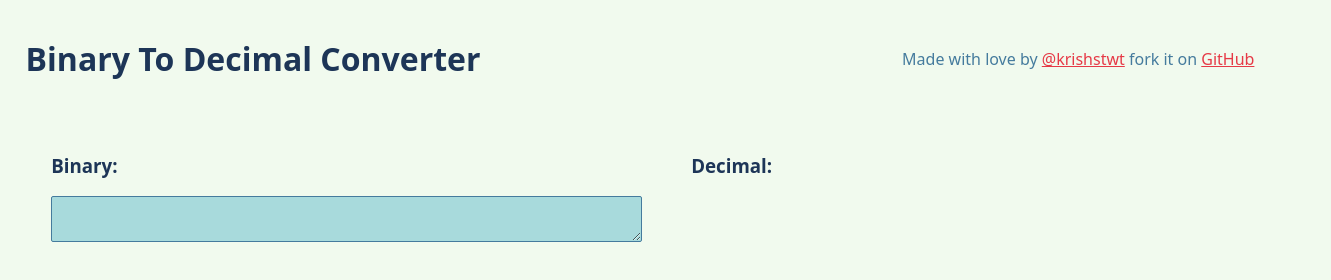
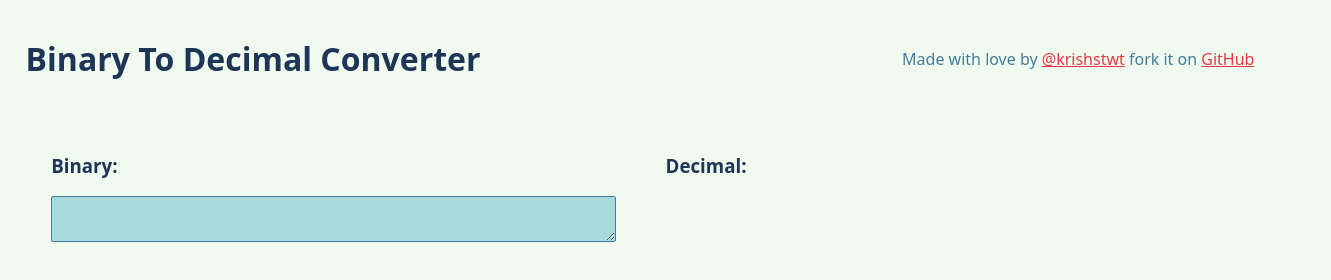
Before and after one commit to kkrishguptaa/learning, a plain HTML site: page florinpop17/app-ideas/Bin2Dec/index.html in a window 1280 px wide. Shown: the whole page, 1331 px wide, since content can reach past the window. Drawn offline with Linux system fonts and the light colour scheme.

Commit message:
fix: box-sizing issue

```diff
--- a/florinpop17/app-ideas/Bin2Dec/styles.css
+++ b/florinpop17/app-ideas/Bin2Dec/styles.css
@@ -1,3 +1,7 @@
+*, ::after, ::before {
+    box-sizing: border-box;
+}
+
 body {
     background-color: #f1faee;
     color: #457B9D;
```
